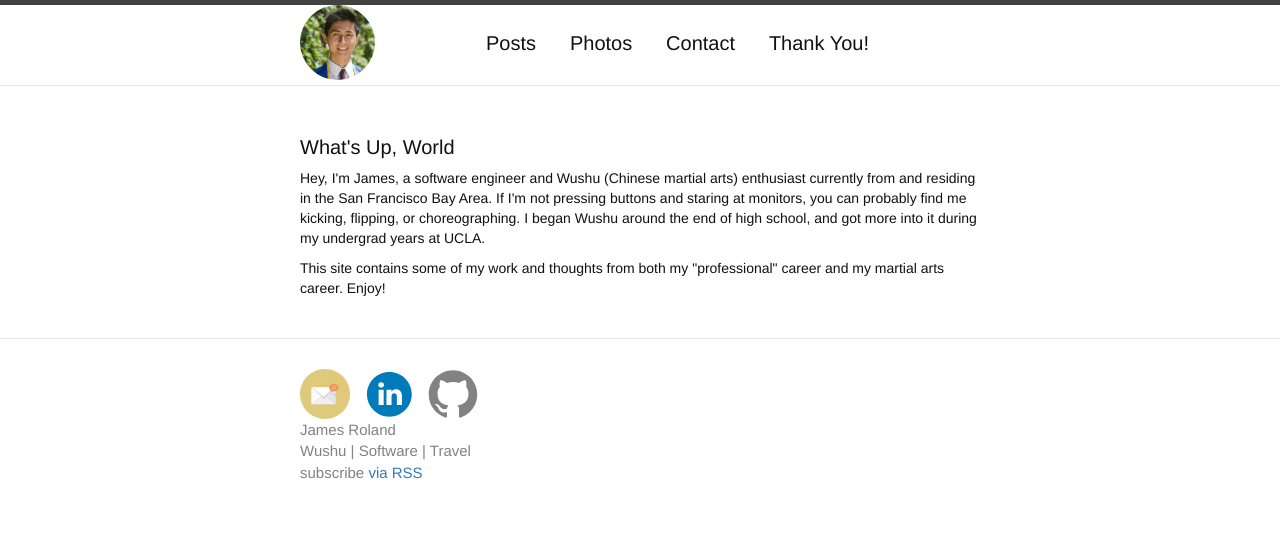
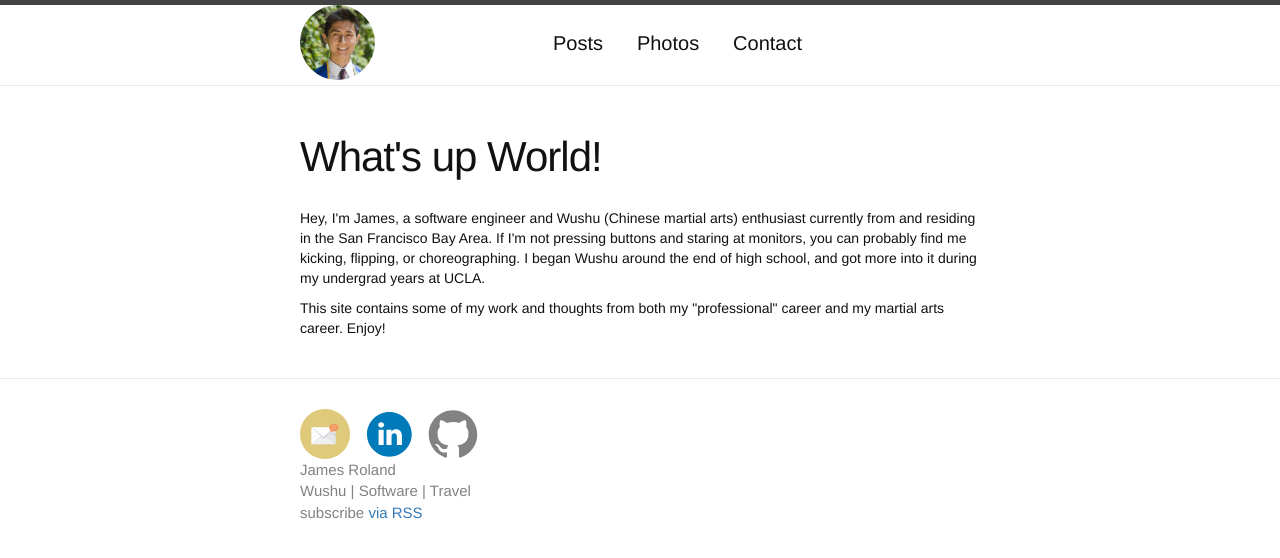
Before and after one commit to james-a-roland/jroland81093.github.io, a Jekyll site: the page built from index.html, in a window 1280 px wide. Shown: the top 558 px of the page. Built offline with Jekyll 4.4.1, drawn with Linux system fonts in a browser that asks for light colours.

Commit message:
Index page and header fixed

```diff
--- a/_includes/header.html
+++ b/_includes/header.html
@@ -15,8 +15,8 @@
       <div class="trigger">
         <a href="{{ site.baseurl }}/"><img class="site-profile-image" src="{{ site.url }}/assets/profile.jpg">
         {% for my_page in site.pages %}
-          {% if my_page.title %}
-          <a class="page-link" href="{{ my_page.url | prepend: site.baseurl }}">{{ my_page.title }}</a>
+          {% if my_page.title and my_page.title != "Thank You!" %}
+              <a class="page-link" href="{{ my_page.url | prepend: site.baseurl }}">{{ my_page.title }}</a>
           {% endif %}
         {% endfor %}
       </div>
--- a/index.html
+++ b/index.html
@@ -2,7 +2,10 @@
 layout: default
 ---
 <div class="home">
-    <h1 class="page-heading">What's Up, World</h1>
+
+	<header class="post-header">
+	<h1 class="post-title">What's up World!</h1>
+	</header>
 	<p>
 		Hey, I'm James, a software engineer and Wushu (Chinese martial arts) enthusiast currently from and residing in the San Francisco Bay Area. If I'm not pressing buttons and staring at monitors, you can probably find me kicking, flipping, or choreographing. I began Wushu around the end of high school, and got more into it during my undergrad years at UCLA.
 	</p>
```
Also changed, not shown: _pages/02_photos.md (+0 -2 lines), _pages/04_thanks.md (+1 -1 lines). Lines whose indentation alone changed are shown as unchanged.
